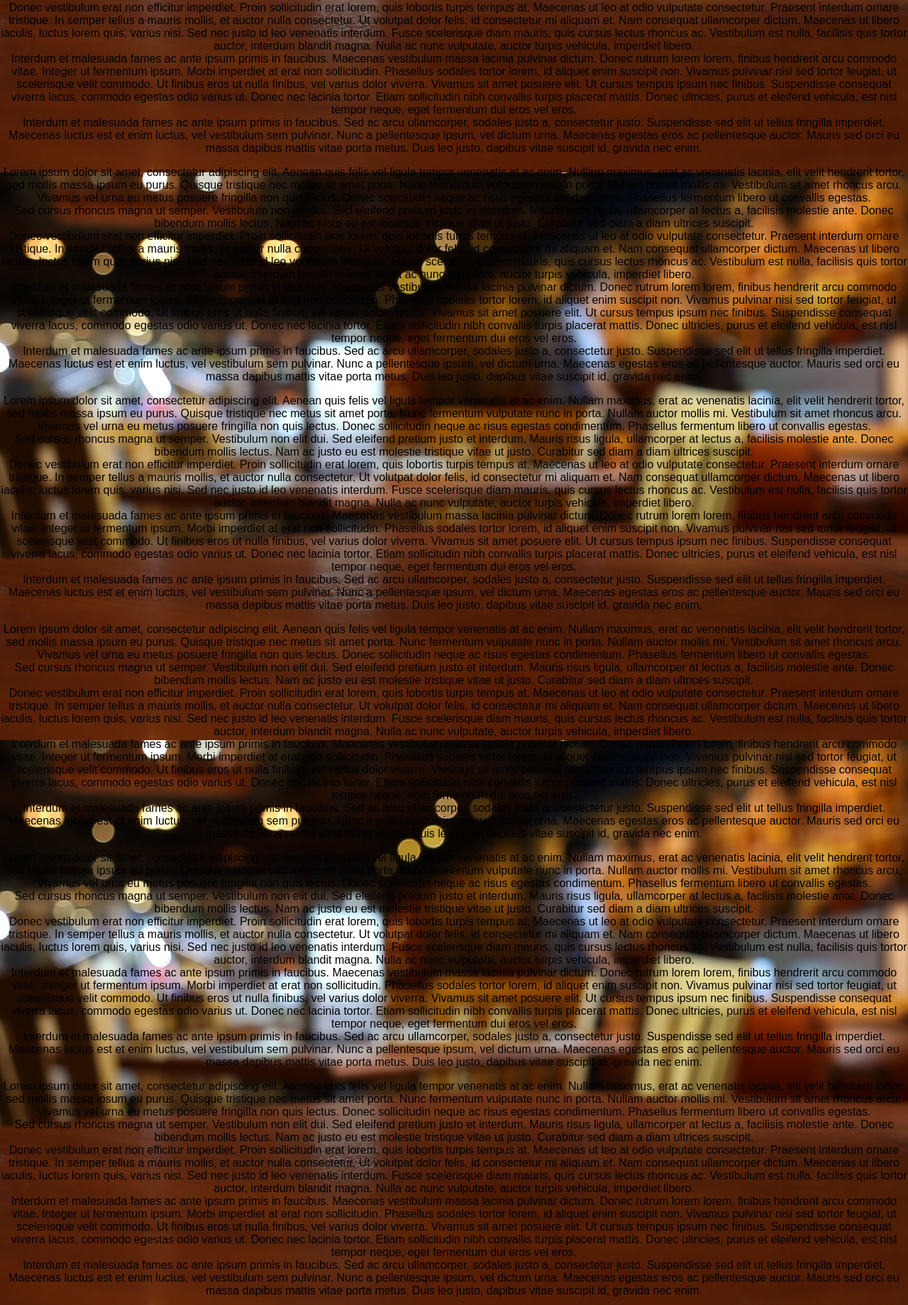
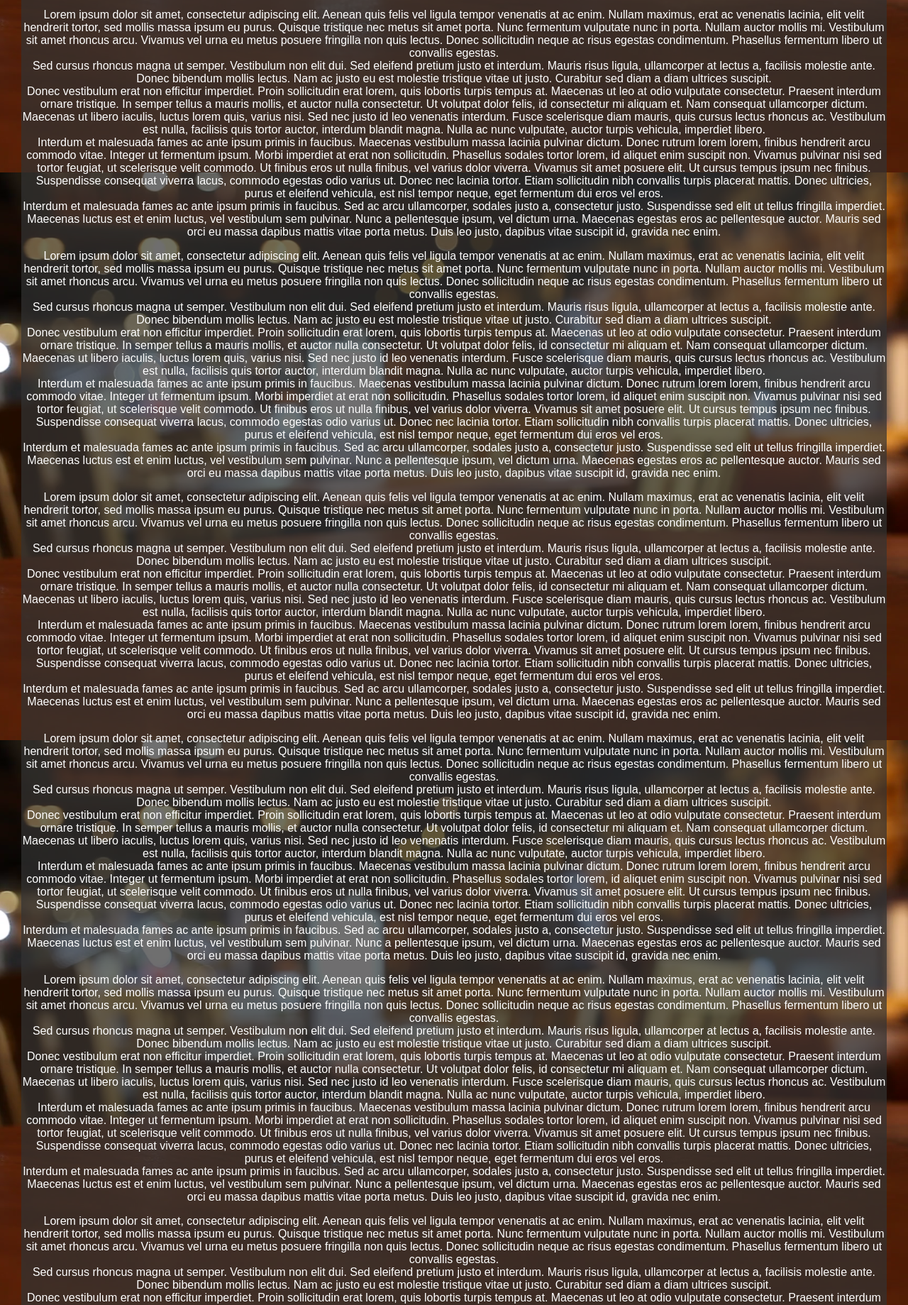
Before and after one commit to FoxhoundTech/SharkeysRedesign, a PHP site: page / in a window 1280 px wide. Shown: the part 557-2396 px from the top of the page at 71% size. Run offline with PHP 8.4, Linux system fonts and the light colour scheme.

Commit message:
Improved CSS
Fixed up the CSS a bit, still needs some more work.

```diff
--- a/sharkeys.css
+++ b/sharkeys.css
@@ -82,6 +82,14 @@
     text-align: center;
 }
 
+.content {
+	background: rgba(50, 50, 50, 0.7);
+	border-radius: 30px;
+	text-align: center;
+	color: white;
+	margin: 100 30 auto;
+}
+
 .welcome {
 	text-align: center;
 }
@@ -94,6 +102,7 @@
 .footer {
 	width: 100%;
 	border: 1px solid darkred;
+	border-radius: 15px;
 	display: flex;
 	bottom: 0;
 	background-color: #35363A;
```
